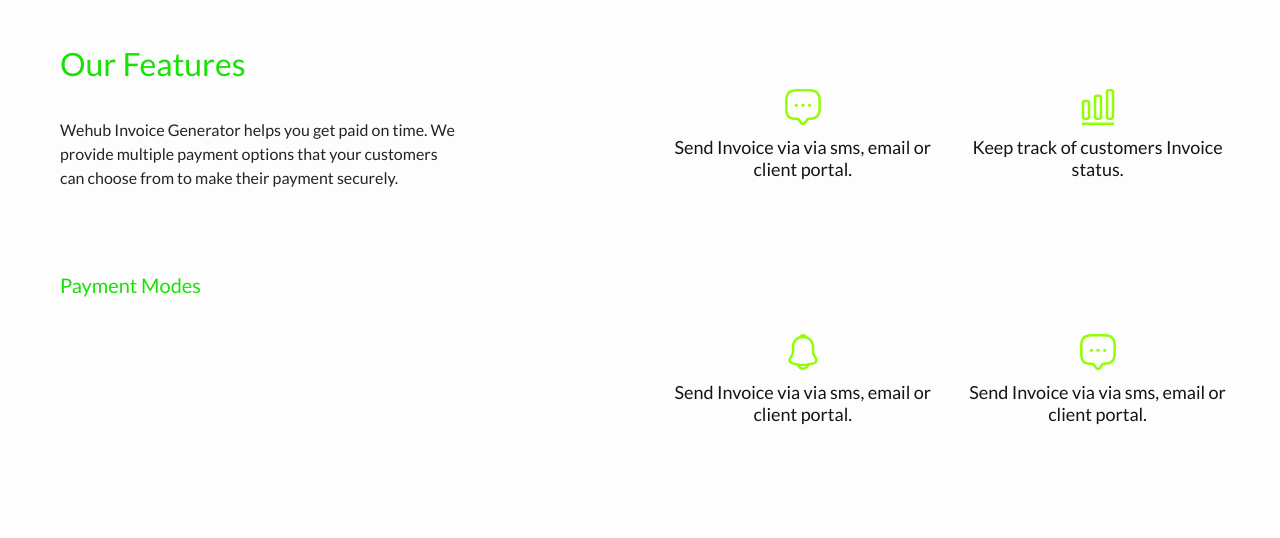
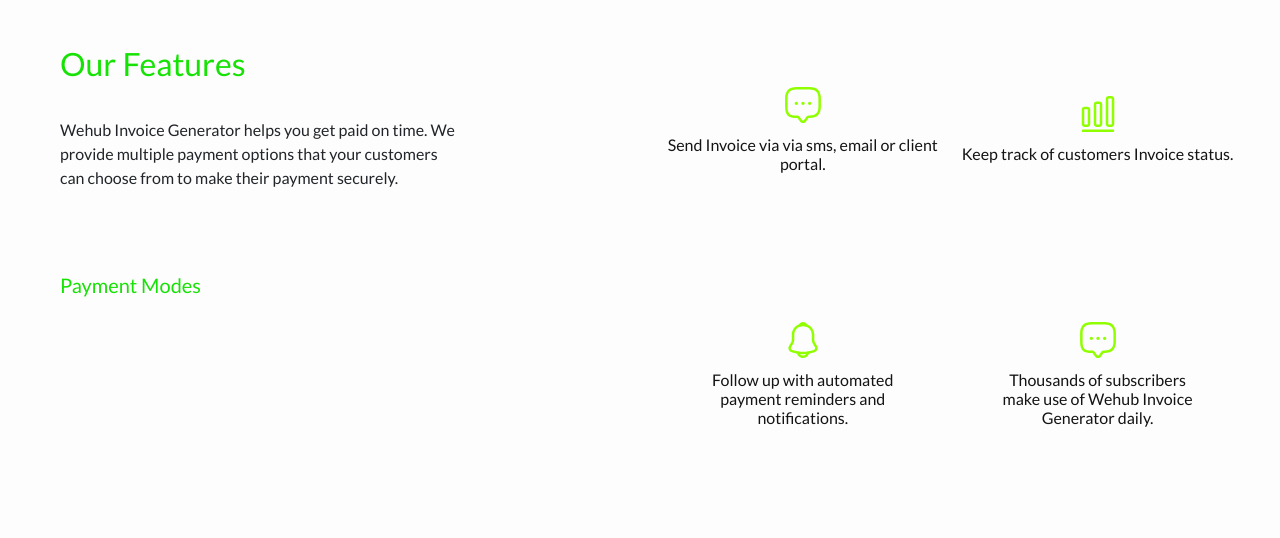
Before and after one commit to ronaldkelechi11/Wehub-Invoice-Generator-Frontend, a website built with Vite: page index.html in a window 1280 px wide. Shown: the part 980-1518 px from the top of the page. Built offline with nearby package versions, Linux system fonts and the light colour scheme; files whose address does not match are found by name.

Commit message:
Corrected text in section_card

```diff
--- a/index.html
+++ b/index.html
@@ -73,11 +73,11 @@
                 </div>
                 <div class="section_card">
                     <img src="/svg's/notification.svg" alt="">
-                    <h3>Send Invoice via via sms, email or client portal.</h3>
+                    <h3>Follow up with automated <br> payment reminders and <br> notifications.</h3>
                 </div>
                 <div class="section_card">
                     <img src="/svg's/message.svg" alt="">
-                    <h3>Send Invoice via via sms, email or client portal.</h3>
+                    <h3>Thousands of subscribers <br> make use of Wehub Invoice <br> Generator daily.</h3>
                 </div>
             </div>
         </div>
--- a/styles/index.scss
+++ b/styles/index.scss
@@ -181,7 +181,7 @@
 
 .features_section-2 .section_card h3 {
     color: $specialBlack;
-    font-size: 18px;
+    font-size: 16px;
     text-align: center;
 }
 
```
